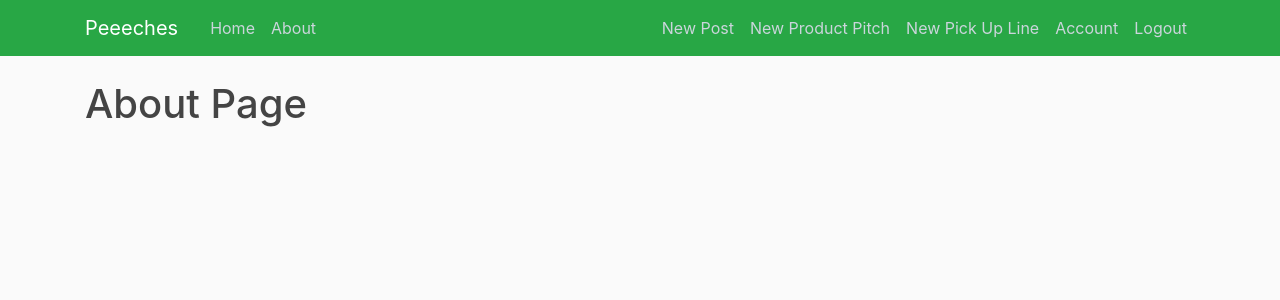
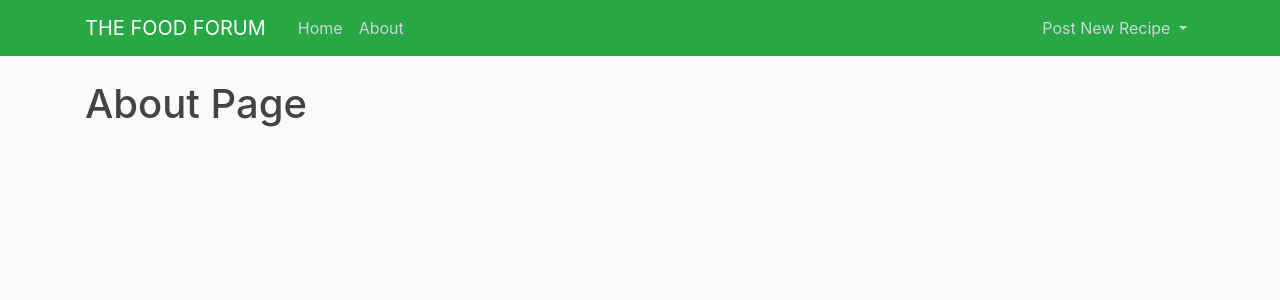
Before and after one commit to BenkiKuu/foodforum, a Flask app: page /about in a window 1280 px wide. Shown: the top 300 px of the page. Run offline with Flask 2, Linux system fonts and the light colour scheme; the visitor is signed in with stand-in values (Sample User, id 1); some libraries are stand-ins or nearby versions.

Commit message:
adds a dropdown for the navbar

```diff
--- a/app/templates/base.html
+++ b/app/templates/base.html
@@ -21,7 +21,7 @@
   <header class="site-header">
     <nav class="navbar navbar-expand-md navbar-dark bg-success fixed-top">
       <div class="container">
-        <a class="navbar-brand mr-4" href="/">Peeeches</a>
+        <a class="navbar-brand mr-4" href="/">THE FOOD FORUM</a>
         <button class="navbar-toggler" type="button" data-toggle="collapse" data-target="#navbarToggle" aria-controls="navbarToggle" aria-expanded="false" aria-label="Toggle navigation">
         <span class="navbar-toggler-icon"></span>
       </button>
@@ -33,11 +33,18 @@
           <!-- Navbar Right Side -->
           <div class="navbar-nav">
             {% if current_user.is_authenticated %}
-            <a class="nav-item nav-link" href="{{ url_for('main.new_breakfast') }}">New Post</a>
-            <a class="nav-item nav-link" href="{{ url_for('main.new_product') }}">New Product Pitch</a>
-            <a class="nav-item nav-link" href="{{ url_for('main.new_pickup') }}">New Pick Up Line</a>
-            <a class="nav-item nav-link" href="{{ url_for('main.account') }}">Account</a>
-            <a class="nav-item nav-link" href="{{ url_for('main.logout') }}">Logout</a>
+              <li class="nav-item dropdown">
+                <a class="nav-link dropdown-toggle" href="#" id="navbarDropdown" role="button" data-toggle="dropdown" aria-haspopup="true" aria-expanded="false">
+                  Post New Recipe
+                </a>
+                <div class="dropdown-menu" aria-labelledby="navbarDropdown">
+                  <a class="nav-item nav-link" href="{{ url_for('main.new_breakfast') }}">New Post</a>
+                  <a class="nav-item nav-link" href="{{ url_for('main.new_product') }}">New Product Pitch</a>
+                  <a class="nav-item nav-link" href="{{ url_for('main.new_pickup') }}">New Pick Up Line</a>
+                  <a class="nav-item nav-link" href="{{ url_for('main.account') }}">Account</a>
+                  <a class="nav-item nav-link" href="{{ url_for('main.logout') }}">Logout</a>
+                </div>
+              </li>
             {% else %}
               <a class="nav-item nav-link" href="{{ url_for('main.login') }}">Login</a>
               <a class="nav-item nav-link" href="{{ url_for('main.register') }}">Register</a>
```
